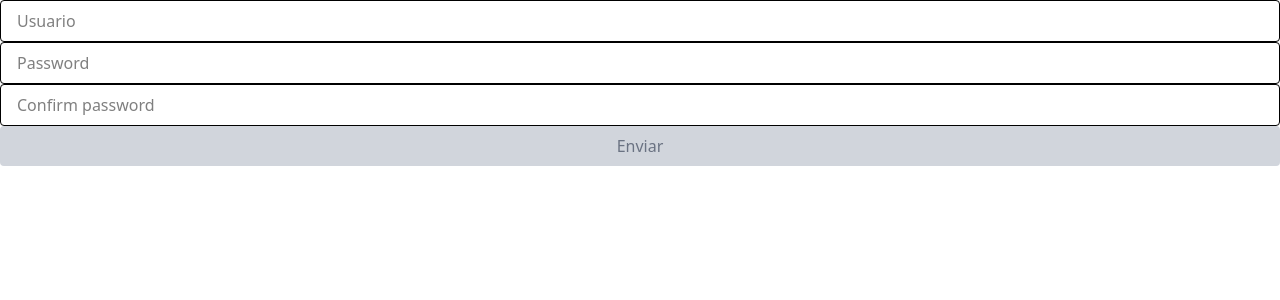
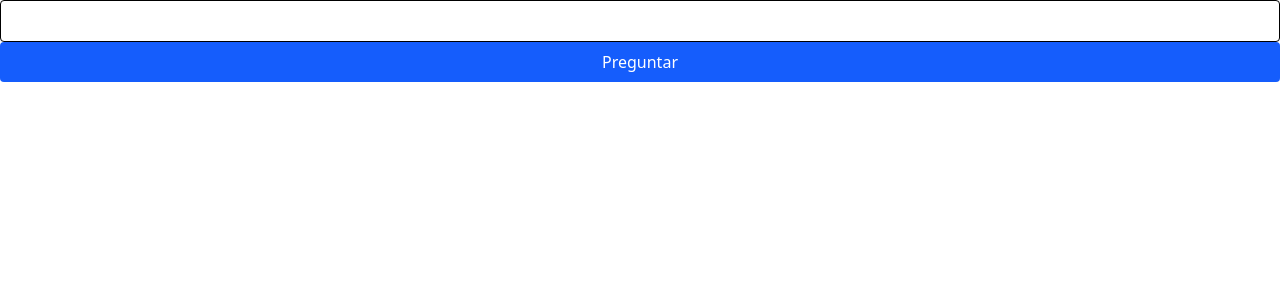
Before and after one commit to DiH30/web-d-react-avanzado, a React (Vite) app: page / in a window 1280 px wide. Shown: the top 300 px of the page. Built offline with nearby package versions, Linux system fonts and the light colour scheme.

Commit message:
funcionalidad del chat

```diff
--- a/src/App.jsx
+++ b/src/App.jsx
@@ -1,8 +1,11 @@
+import { ChatBot } from './components/ChatBot'
+import { ChatProvider } from './context/ChatContext'
 import './index.css'
-import { BasicForm } from './components/BasicForm'
 
 export const App = () => {
   return (
-    <div><BasicForm /></div>
+    <ChatProvider>
+      <ChatBot />
+    </ChatProvider>
   )
 }
--- /dev/null
+++ b/src/components/ChatBot.jsx
@@ -0,0 +1,64 @@
+import { useForm } from 'react-hook-form'
+import * as yup from 'yup'
+import { yupResolver } from '@hookform/resolvers/yup'
+import { useContext } from 'react'
+import { ChatContext } from '../context/ChatContext'
+import { useOllama } from '../hooks/useOllama'
+
+const schema = yup.object({
+  userInput: yup
+    .string()
+    .min(3, 'El mensaje debe tener mínimo 3 caracteres.')
+    .required('El mensaje es obligatorio')
+})
+
+export const ChatBot = () => {
+  const { register, handleSubmit, formState: { errors } } = useForm({
+    resolver: yupResolver(schema)
+  })
+  const { state, dispatch } = useContext(ChatContext)
+  const { sendMessage } = useOllama()
+
+  const handlePregunta = async (data) => {
+    dispatch({ type: 'ADD_MESSAGE', payload: { from: 'user', text: data.userInput } })
+    dispatch({ type: 'SET_LOADING', payload: true })
+
+    try {
+      const res = await sendMessage(data.userInput)
+      dispatch({ type: 'ADD_MESSAGE', payload: { from: 'bot', text: res.data.response } })
+    } catch (error) {
+      console.log(error)
+    } finally {
+      dispatch({ type: 'SET_LOADING', payload: false })
+    }
+  }
+
+  return (
+    <>
+      <form onSubmit={handleSubmit(handlePregunta)}>
+        <input
+          type='text'
+          {...register('userInput')}
+          className='w-full px-4 py-2 border rounded focus:outline-none focus:ring-2 focus:ring-blue-400'
+        />
+        {errors.userInput && <p>{errors.userInput.message}</p>}
+        <button
+          className='w-full py-2 rounded transition cursor-pointer bg-blue-600 text-white hover:bg-blue-700'
+        >Preguntar
+        </button>
+      </form>
+      {/* <div>
+        <p>{loading ? 'Generando respuesta 🚀' : response}</p>
+      </div> */}
+      <div>
+        {state.messages.map((msg, index) => (
+          <p key={index}>
+            <strong>{msg.from === 'user' ? 'Tú' : 'Bot'}:</strong>
+            {msg.text}
+          </p>
+        ))}
+        {state.loading && <p>Generando respuesta 🚀 </p>}
+      </div>
+    </>
+  )
+}
--- /dev/null
+++ b/src/context/ChatContext.jsx
@@ -0,0 +1,33 @@
+import { createContext, useReducer } from 'react'
+
+// 1. Crear el contexto global
+export const ChatContext = createContext()
+
+const initialState = {
+  messages: []
+}
+
+const chatReducer = (state, action) => {
+  switch (action.type) {
+    case 'ADD_MESSAGE':
+      console.log('agregando mensaje...')
+      console.log(state)
+      return { ...state, messages: [...state.messages, action.payload] }
+    case 'SET_LOADING':
+      return { ...state, loading: action.payload }
+    default:
+      return state
+  }
+}
+
+// 2. Provider
+
+export const ChatProvider = ({ children }) => {
+  const [state, dispatch] = useReducer(chatReducer, initialState)
+
+  return (
+    <ChatContext.Provider value={{ state, dispatch }}>
+      {children}
+    </ChatContext.Provider>
+  )
+}
--- /dev/null
+++ b/src/hooks/useOllama.js
@@ -0,0 +1,19 @@
+import axios from 'axios'
+
+export const useOllama = () => {
+  const sendMessage = async (userPrompt) => {
+    try {
+      const res = await axios.post('http://localhost:11434/api/generate', {
+        model: 'deepseek-r1:1.5b',
+        prompt: userPrompt,
+        stream: false
+      })
+      return res
+      // Dispatch para guardar el mensaje del usuario
+    } catch (error) {
+      console.error('error: ', error)
+    }
+  }
+
+  return { sendMessage }
+}
```
